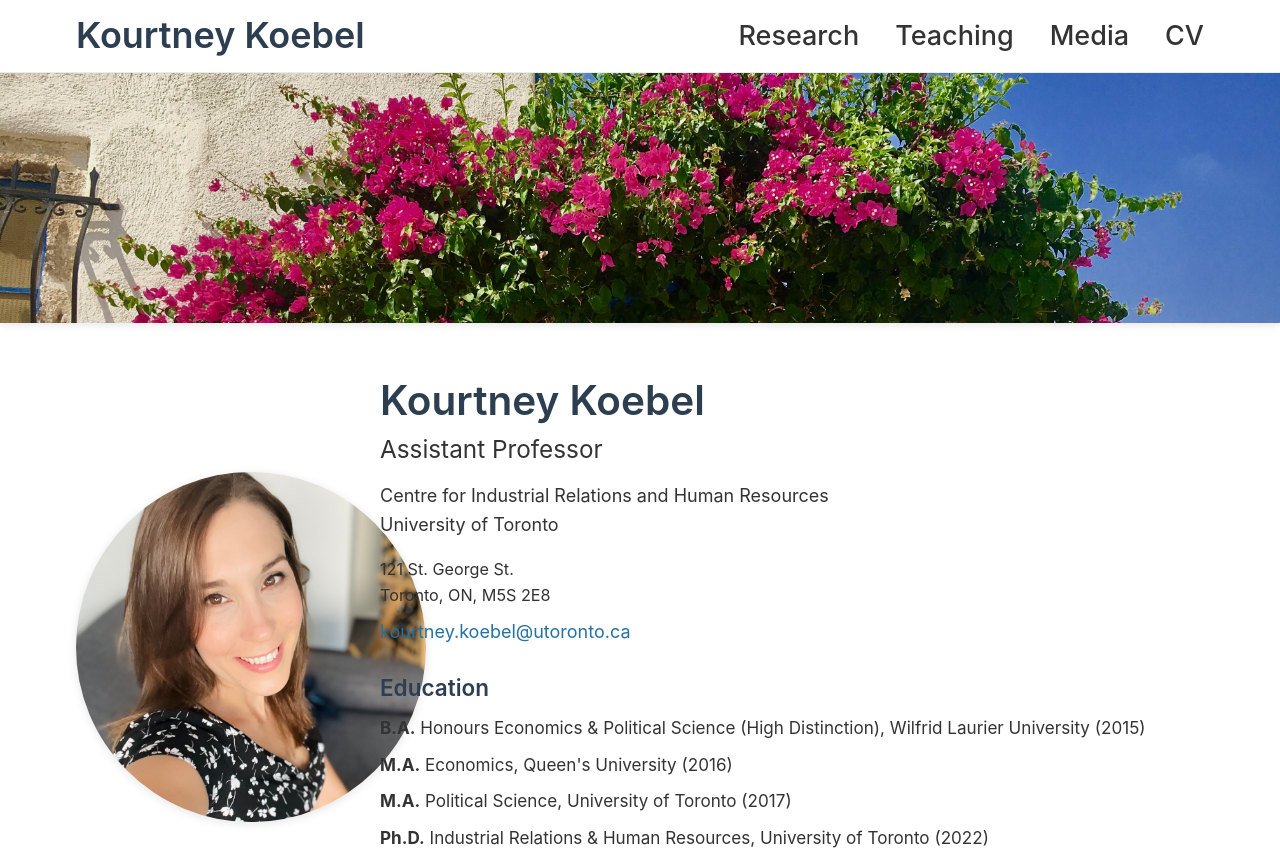
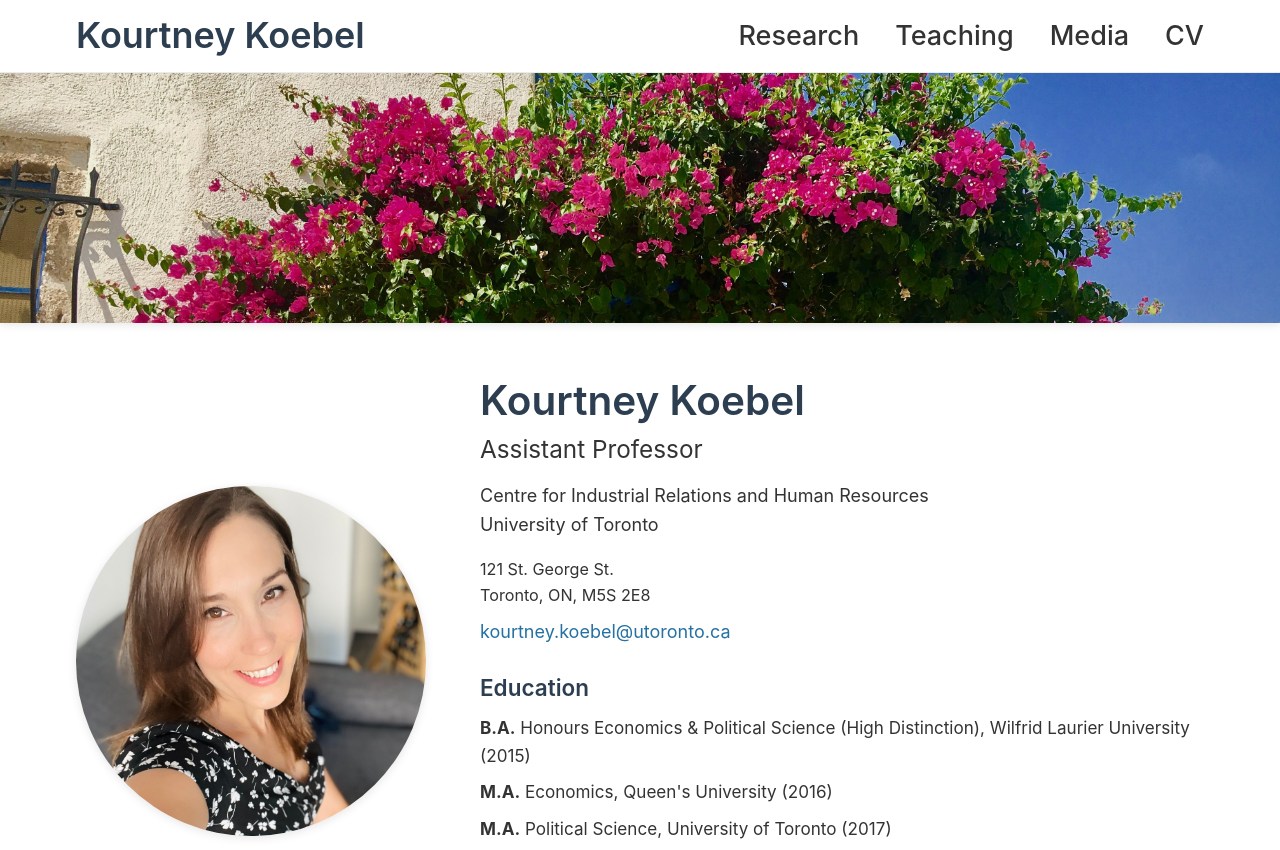
Before and after one commit to koebl/kourtney, a React (Vite) app: page / in a window 1280 px wide. Shown: the top 850 px of the page. Built offline with nearby package versions, Linux system fonts and the light colour scheme.

Commit message:
Update main.scss

```diff
--- a/src/styles/main.scss
+++ b/src/styles/main.scss
@@ -331,7 +331,7 @@ a:hover {
 
 @media (min-width: 768px) {
   .profile-content {
-    grid-template-columns: 250px 1fr;
+    grid-template-columns: 350px 1fr; /* Changed from 250px to 350px */
     gap: 3rem;
     align-items: center; /* This centers both columns vertically */
   }
```
